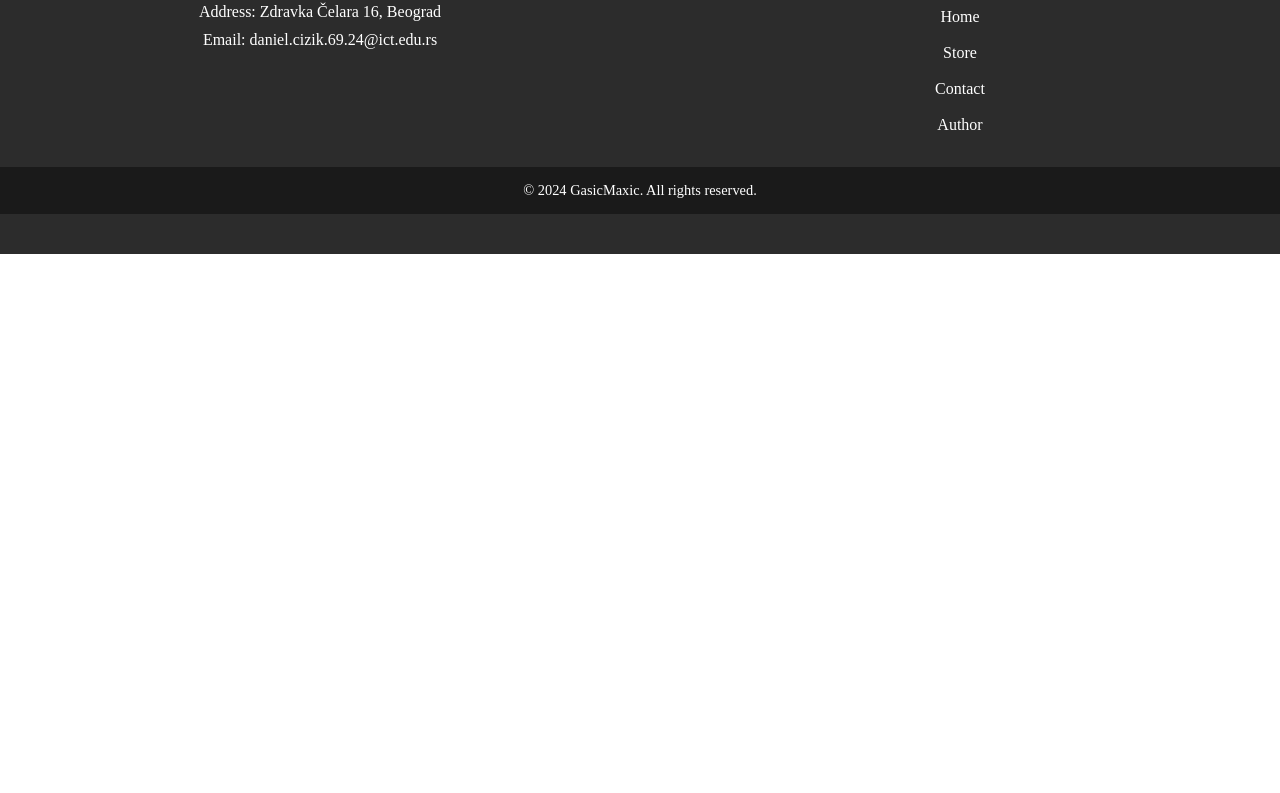
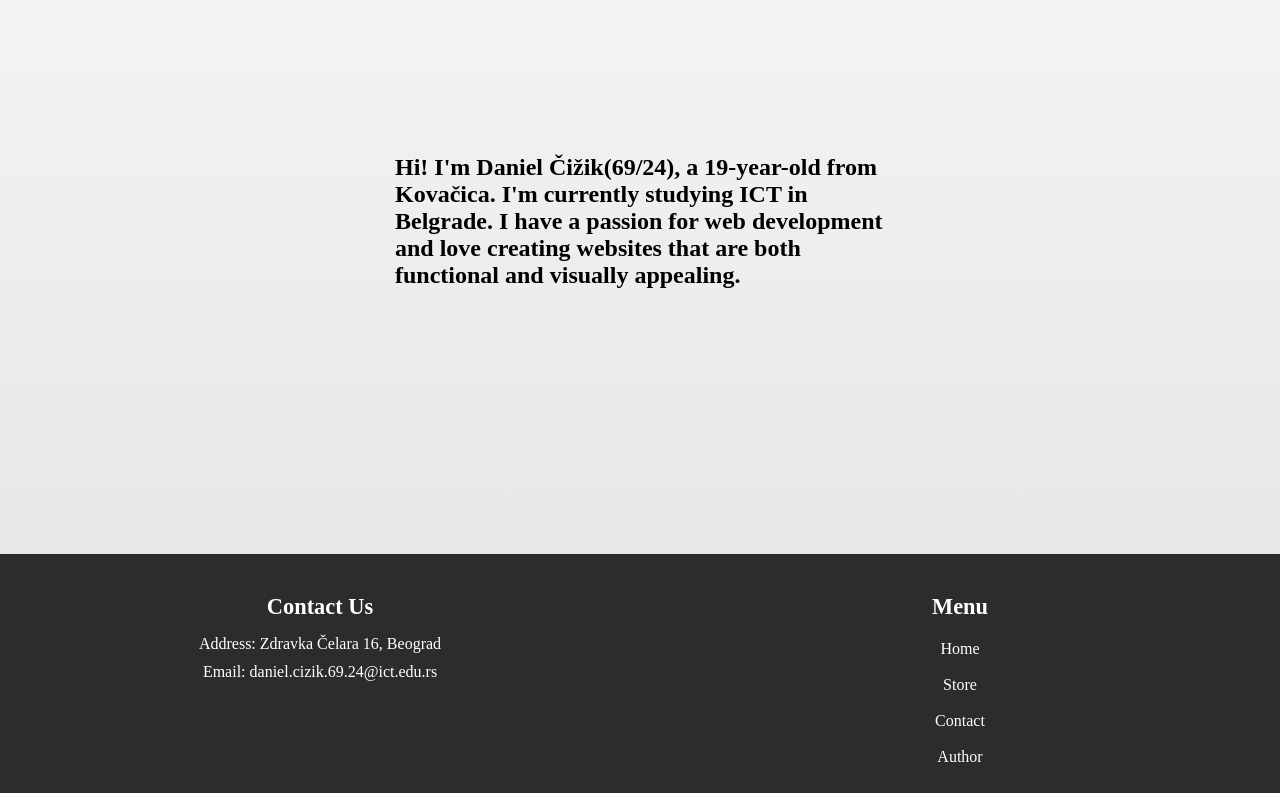
Before and after one commit to GasicMaxic/GasicMaxic.github.io, a plain HTML site: page GPU-Store/autor/index.html in a window 1280 px wide. Shown: the part 206-999 px from the top of the page. Before the commit the page ends 800 px from the top, so only its background shows below. Drawn offline with Linux system fonts and the light colour scheme.

Commit message:
"fixed author"

```diff
--- a/GPU-Store/autor/index.html
+++ b/GPU-Store/autor/index.html
@@ -32,7 +32,17 @@
           </ul>
         </nav>
       </header>
-      <div id="main">DANIEL CIZIK 69/24</div>
+      <div id="main">
+        <div id="content">
+          <!-- <img src="" alt="photo of me" /> -->
+          <h2>
+            Hi! I'm Daniel Čižik(69/24), a 19-year-old from Kovačica. I'm
+            currently studying ICT in Belgrade. I have a passion for web
+            development and love creating websites that are both functional and
+            visually appealing.
+          </h2>
+        </div>
+      </div>
       <footer>
         <div class="footer-content">
           <div class="footer-section">
--- a/GPU-Store/css/autor.css
+++ b/GPU-Store/css/autor.css
@@ -0,0 +1,8 @@
+#main {
+  height: 350px;
+  padding: 150px;
+}
+h2 {
+  width: 50%;
+  margin: 100px auto;
+}
```
